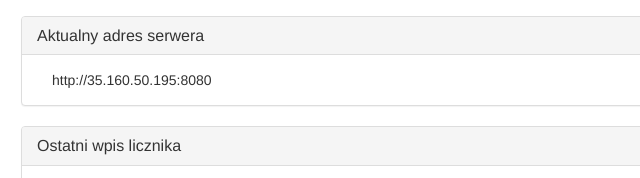
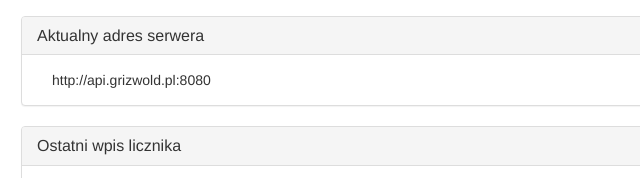
Before and after one commit to tomekbielaszewski/mirkoonline-webpage, a plain HTML site: page api_mirkoonline.html in a window 1280 px wide. Shown: the part 154-332 px from the top of the page, 229-869 px from the left. Drawn offline with Linux system fonts and the light colour scheme.

Commit message:
Update api_mirkoonline.html
API IP adress changed to subdomain

```diff
--- a/api_mirkoonline.html
+++ b/api_mirkoonline.html
@@ -83,7 +83,7 @@
                         </div>
                         <div class="panel-body">
                             <div class="col-lg-12">
-                                http://35.160.50.195:8080
+                                http://api.grizwold.pl:8080
                             </div>
                         </div>
                     </div>
```
